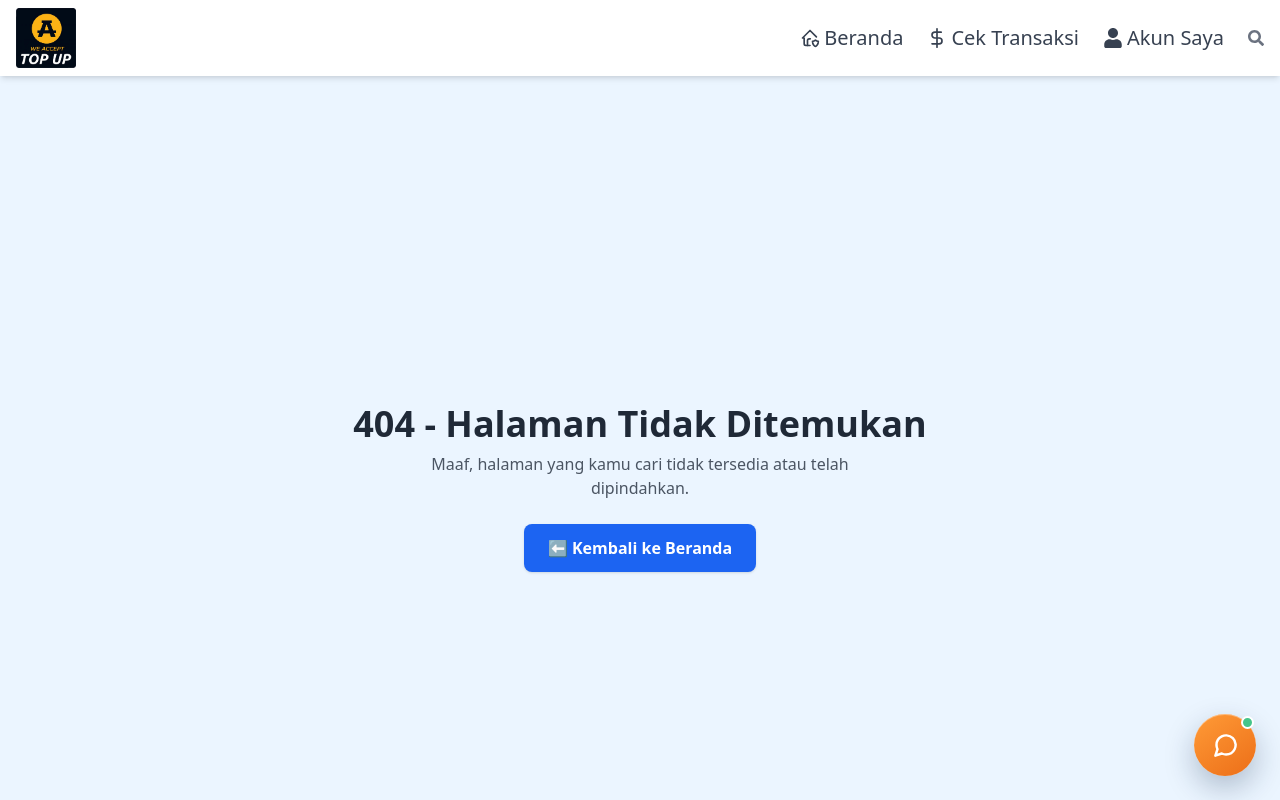
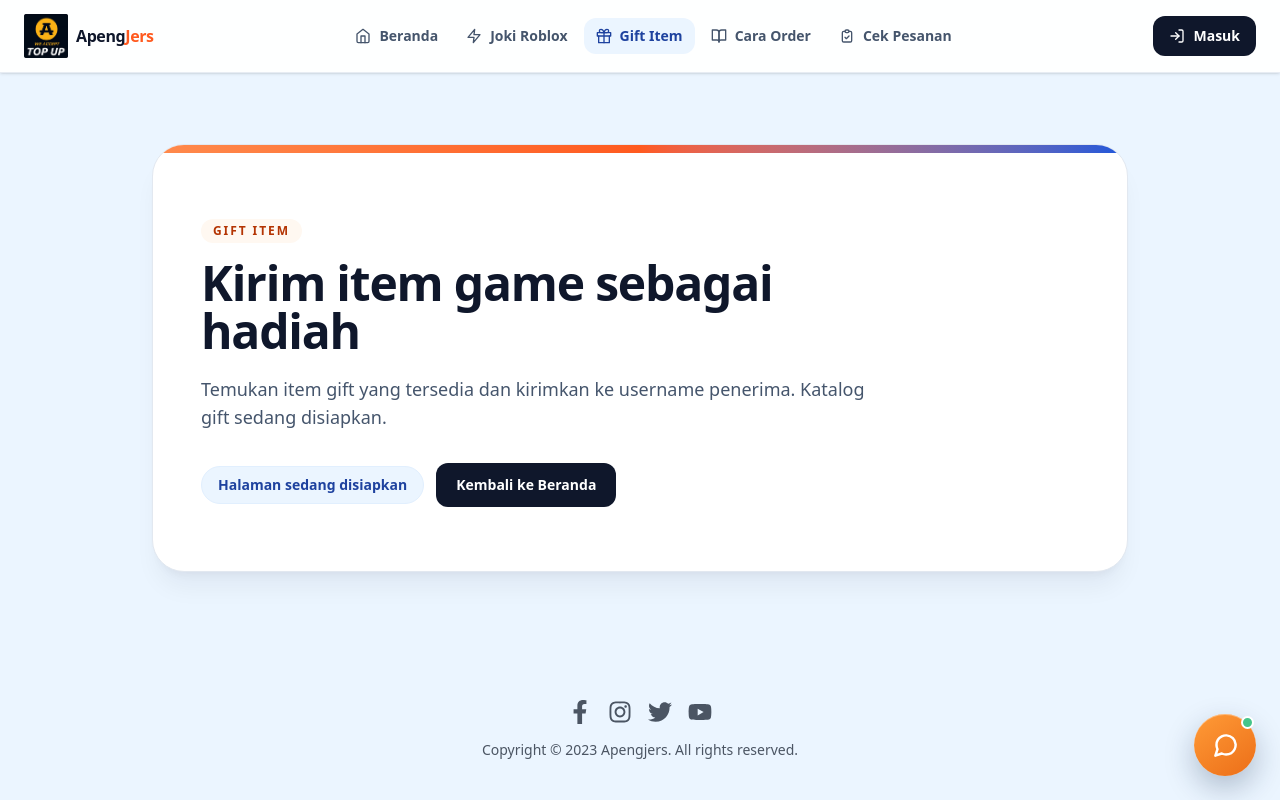
Before and after one commit to apengjers/tu-apengjers-fe, a React (Vite) app: page /gift-item in a window 1280 px wide. Shown: the top 800 px of the page. Built offline with nearby package versions, Linux system fonts and the light colour scheme.

Commit message:
rework: navbar

```diff
--- a/src/App.jsx
+++ b/src/App.jsx
@@ -11,6 +11,7 @@ import PulsaPage from './pages/PulsaPage';
 import AplikasiPage from './pages/AplikasiPage';
 import CekTransaksi from './pages/CekTransaksi';
 import AdminProduct from './pages/AdminProduct';
+import StorefrontPlaceholder from './components/StorefrontPlaceholder';
 
 
 function HomePage() {
@@ -37,6 +38,36 @@ function App() {
           <Route path="ewallet" element={<EwalletPage />} />
           <Route path="pulsa" element={<PulsaPage />} />
           <Route path="aplikasi" element={<AplikasiPage />} />
+          <Route
+            path="joki-roblox"
+            element={
+              <StorefrontPlaceholder
+                eyebrow="Layanan Roblox"
+                title="Joki Roblox"
+                description="Pilih layanan joki sesuai game dan target yang kamu inginkan. Katalog paket akan segera hadir."
+              />
+            }
+          />
+          <Route
+            path="gift-item"
+            element={
+              <StorefrontPlaceholder
+                eyebrow="Gift Item"
+                title="Kirim item game sebagai hadiah"
+                description="Temukan item gift yang tersedia dan kirimkan ke username penerima. Katalog gift sedang disiapkan."
+              />
+            }
+          />
+          <Route
+            path="cara-order"
+            element={
+              <StorefrontPlaceholder
+                eyebrow="Panduan Pemesanan"
+                title="Cara order di ApengJers"
+                description="Panduan memilih layanan, mengisi detail pesanan, membayar, dan memantau progres akan tersedia di sini."
+              />
+            }
+          />
           <Route path="*" element={<NotFound />} />
           <Route path="cek-transaksi" element={<CekTransaksi />} />
           <Route path="adminproduct" element={<AdminProduct />} />
--- a/src/components/Navbar.jsx
+++ b/src/components/Navbar.jsx
@@ -1,137 +1,114 @@
-import { useEffect, useState } from 'react';
-import { FaMoon, FaSun, FaUser, FaSearch } from "react-icons/fa";
-import { HiOutlineMenu, HiOutlineX } from "react-icons/hi";
-import { FiDollarSign } from "react-icons/fi";
-import { motion, AnimatePresence } from "framer-motion";
-import { TbHomeShield } from "react-icons/tb";
-import LoginModal from './LoginModal';
+import { useEffect, useState } from "react";
+import { NavLink, useLocation } from "react-router-dom";
+import { FiBookOpen, FiGift, FiHome, FiLogIn, FiMenu, FiX, FiZap } from "react-icons/fi";
+import { TbClipboardCheck } from "react-icons/tb";
+import LoginModal from "./LoginModal";
+
+const navItems = [
+  { to: "/", label: "Beranda", icon: FiHome, end: true },
+  { to: "/joki-roblox", label: "Joki Roblox", icon: FiZap },
+  { to: "/gift-item", label: "Gift Item", icon: FiGift },
+  { to: "/cara-order", label: "Cara Order", icon: FiBookOpen },
+  { to: "/cek-transaksi", label: "Cek Pesanan", icon: TbClipboardCheck },
+];
+
+const getLinkClass = (isActive, mobile = false) =>
+  `flex items-center gap-2 rounded-xl font-semibold transition-colors ${
+    mobile ? "w-full px-4 py-3 text-sm" : "px-3 py-2 text-sm"
+  } ${
+    isActive
+      ? "bg-blue-50 text-blue-800"
+      : "text-slate-600 hover:bg-slate-50 hover:text-blue-800"
+  }`;
 
 function Navbar() {
   const [isMobileMenuOpen, setIsMobileMenuOpen] = useState(false);
-  const [isDropdownOpen, setIsDropdownOpen] = useState(false);
-  const [isSearchOpen, setIsSearchOpen] = useState(false);
-  const [darkMode, setDarkMode] = useState(false);
-  const [showNavbar, setShowNavbar] = useState(true);
-  const [lastScrollY, setLastScrollY] = useState(0);
   const [showLoginModal, setShowLoginModal] = useState(false);
-
-  const toggleMobileMenu = () => setIsMobileMenuOpen(!isMobileMenuOpen);
-  const toggleDarkMode = () => setDarkMode(!darkMode);
-  const toggleDropdown = () => setIsDropdownOpen(!isDropdownOpen);
-  const toggleSearch = () => setIsSearchOpen(!isSearchOpen);
-
-  const controlNavbar = () => {
-    if (typeof window !== 'undefined') {
-      if (window.scrollY > lastScrollY) {
-        setShowNavbar(false);
-      } else {
-        setShowNavbar(true);
-      }
-      setLastScrollY(window.scrollY);
-    }
-  };
+  const location = useLocation();
 
   useEffect(() => {
-    if (typeof window !== 'undefined') {
-      window.addEventListener('scroll', controlNavbar);
-      return () => {
-        window.removeEventListener('scroll', controlNavbar);
-      };
-    }
-  }, [lastScrollY]);
+    setIsMobileMenuOpen(false);
+  }, [location.pathname]);
 
   return (
     <>
-      <header
-        className={`w-full bg-white shadow-md fixed top-0 z-50 transition-transform duration-300 ${
-          showNavbar ? 'translate-y-0' : '-translate-y-full'
-        }`}
+      <header className="fixed inset-x-0 top-0 z-50 border-b border-slate-200/80 bg-white/95 text-left shadow-sm backdrop-blur-md">
+        <div className="mx-auto flex min-h-[72px] max-w-7xl items-center justify-between gap-4 px-4 sm:px-6">
+          <NavLink to="/" className="flex shrink-0 items-center gap-2" aria-label="ApengJers, beranda">
+            <img src="/logo-apengjers.png" alt="" className="h-11 w-11 object-contain" />
+            <span className="hidden text-base font-extrabold tracking-tight text-slate-900 sm:block">
+              Apeng<span className="text-orange-500">Jers</span>
+            </span>
+          </NavLink>
+
+          <nav className="hidden items-center gap-1 lg:flex" aria-label="Navigasi utama">
+            {navItems.map(({ to, label, icon: Icon, end }) => (
+              <NavLink
+                key={to}
+                to={to}
+                end={end}
+                className={({ isActive }) => getLinkClass(isActive)}
               >
-
-        <div className="w-full px-4 py-2 flex justify-between items-center">
-          <div className="flex items-center space-x-3">
-            <img src="/logo-apengjers.png" alt="logo" className="w-15 h-15" />
-          </div>
-
-          <nav className="hidden md:flex items-center space-x-6 text-gray-700 relative">
-            <a href="/" className="flex items-center gap-1 hover:text-blue-500 size text-xl">
-              <TbHomeShield />Beranda</a>
-            <a href="/cek-transaksi" className="flex items-center gap-1 hover:text-blue-500 size text-xl">
-              <FiDollarSign /> Cek Transaksi
-            </a>
-
-            <div className="relative">
-              <button
-                onClick={toggleDropdown}
-                className="flex items-center gap-1 hover:text-blue-500 size text-xl"
-              >
-                <FaUser /> Akun Saya
-              </button>
-              <AnimatePresence>
-                {isDropdownOpen && (
-                  <motion.div
-                    initial={{ opacity: 0, y: -10 }}
-                    animate={{ opacity: 1, y: 0 }}
-                    exit={{ opacity: 0, y: -10 }}
-                    className="absolute right-0 mt-2 w-40 bg-white border shadow-md rounded-md z-20"
-                  >
-                    <button onClick={() => setShowLoginModal(true)} className="block w-full text-left px-4 py-2 hover:bg-gray-100">Login</button>
-                    <button onClick={() => setShowLoginModal(true)} className="block w-full text-left px-4 py-2 hover:bg-gray-100">Register</button>
-                  </motion.div>
-                )}
-              </AnimatePresence>
-            </div>
-
-            <button onClick={toggleSearch} className="text-gray-500 hover:text-blue-500">
-              <FaSearch />
-            </button>
+                <Icon aria-hidden="true" className="h-4 w-4" />
+                {label}
+              </NavLink>
+            ))}
           </nav>
 
-          <button className="md:hidden text-gray-700" onClick={toggleMobileMenu}>
-            {isMobileMenuOpen ? <HiOutlineX size={24} /> : <HiOutlineMenu size={24} />}
+          <div className="hidden shrink-0 lg:block">
+            <button
+              type="button"
+              onClick={() => setShowLoginModal(true)}
+              className="flex items-center gap-2 rounded-xl bg-slate-900 px-4 py-2.5 text-sm font-bold text-white transition hover:bg-blue-900 focus-visible:outline focus-visible:outline-2 focus-visible:outline-offset-2 focus-visible:outline-blue-700"
+            >
+              <FiLogIn aria-hidden="true" className="h-4 w-4" />
+              Masuk
             </button>
           </div>
 
-        <AnimatePresence>
-          {isSearchOpen && (
-            <motion.div
-              initial={{ opacity: 0, y: -10 }}
-              animate={{ opacity: 1, y: 0 }}
-              exit={{ opacity: 0, y: -10 }}
-              className="bg-white shadow-md px-4 py-3"
+          <button
+            type="button"
+            className="grid h-11 w-11 place-items-center rounded-xl border border-slate-200 text-slate-700 transition hover:bg-slate-50 lg:hidden"
+            onClick={() => setIsMobileMenuOpen((open) => !open)}
+            aria-label={isMobileMenuOpen ? "Tutup menu" : "Buka menu"}
+            aria-expanded={isMobileMenuOpen}
+            aria-controls="mobile-navigation"
           >
-              <div className="max-w-full mx-auto">
-                <input
-                  type="text"
-                  placeholder="Cari berita, promo, atau game..."
-                  className="w-full border border-gray-300 rounded-md px-4 py-2 focus:outline-none focus:ring-2 focus:ring-blue-500"
-                />
+            {isMobileMenuOpen ? <FiX className="h-5 w-5" /> : <FiMenu className="h-5 w-5" />}
+          </button>
         </div>
-            </motion.div>
-          )}
-        </AnimatePresence>
 
         {isMobileMenuOpen && (
-          <div className="md:hidden bg-white px-4 pb-4 shadow flex flex-col items-center text-center">
-            <a href="/" className="block py-2 text-gray-700 hover:text-blue-500">Beranda</a>
-            <a href="/cek-transaksi" className="block py-2 text-gray-700 hover:text-blue-500">Cek Transaksi</a>
+          <nav
+            id="mobile-navigation"
+            className="border-t border-slate-100 bg-white px-4 pb-4 pt-3 shadow-lg lg:hidden sm:px-6"
+            aria-label="Navigasi mobile"
+          >
+            <div className="mx-auto flex max-w-7xl flex-col gap-1">
+              {navItems.map(({ to, label, icon: Icon, end }) => (
+                <NavLink
+                  key={to}
+                  to={to}
+                  end={end}
+                  className={({ isActive }) => getLinkClass(isActive, true)}
+                >
+                  <Icon aria-hidden="true" className="h-4 w-4" />
+                  {label}
+                </NavLink>
+              ))}
               <button
+                type="button"
                 onClick={() => {
+                  setIsMobileMenuOpen(false);
                   setShowLoginModal(true);
-                setIsMobileMenuOpen(false);
                 }}
-              className="block w-full text-center py-2 text-gray-700 hover:text-blue-500"
+                className="mt-2 flex w-full items-center justify-center gap-2 rounded-xl bg-slate-900 px-4 py-3 text-sm font-bold text-white transition hover:bg-blue-900"
               >
-              Login / Register
+                <FiLogIn aria-hidden="true" className="h-4 w-4" />
+                Masuk
               </button>
-            <button
-              className="w-full flex flex-row items-center justify-center gap-2 py-2 text-gray-700 hover:text-blue-500"
-              onClick={toggleSearch}
-            >
-              Cari <FaSearch />
-            </button>
-
             </div>
+          </nav>
         )}
       </header>
 
--- /dev/null
+++ b/src/components/StorefrontPlaceholder.jsx
@@ -0,0 +1,33 @@
+import { Link } from "react-router-dom";
+
+export default function StorefrontPlaceholder({ eyebrow, title, description }) {
+  return (
+    <main className="mx-auto flex min-h-[65vh] max-w-5xl items-center px-4 py-16 sm:px-6">
+      <section className="w-full overflow-hidden rounded-[2rem] border border-slate-200 bg-white shadow-xl shadow-slate-900/5">
+        <div className="h-2 bg-gradient-to-r from-orange-400 via-orange-500 to-blue-700" />
+        <div className="px-6 py-12 text-left sm:px-12 sm:py-16">
+          <p className="mb-4 inline-flex rounded-full bg-orange-50 px-3 py-1 text-xs font-bold uppercase tracking-[0.16em] text-orange-700">
+            {eyebrow}
+          </p>
+          <h1 className="max-w-2xl text-3xl font-black tracking-tight text-slate-900 sm:text-5xl">
+            {title}
+          </h1>
+          <p className="mt-5 max-w-2xl text-base leading-7 text-slate-600 sm:text-lg">
+            {description}
+          </p>
+          <div className="mt-8 flex flex-wrap items-center gap-3">
+            <span className="rounded-full border border-blue-100 bg-blue-50 px-4 py-2 text-sm font-semibold text-blue-800">
+              Halaman sedang disiapkan
+            </span>
+            <Link
+              to="/"
+              className="rounded-xl bg-slate-900 px-5 py-3 text-sm font-bold text-white transition hover:bg-blue-900"
+            >
+              Kembali ke Beranda
+            </Link>
+          </div>
+        </div>
+      </section>
+    </main>
+  );
+}
```
Lines whose indentation alone changed are shown as unchanged.
